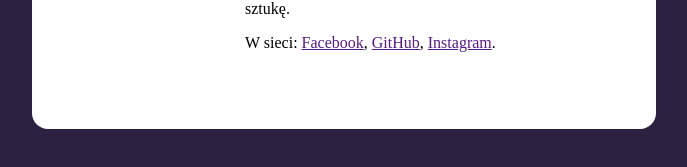
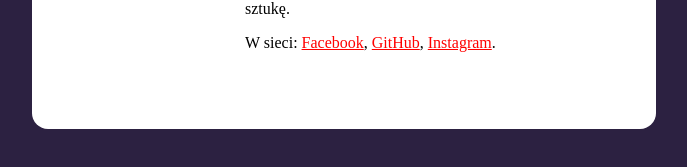
Before and after one commit to mardowiak/business-card2, a plain HTML site: page index.html in a window 1280 px wide. Shown: the part 431-598 px from the top of the page, without its empty margins (296-983 px from the left). Drawn offline with Linux system fonts and the light colour scheme.

Commit message:
Adding class link and adidng color

```diff
--- a/index.html
+++ b/index.html
@@ -22,7 +22,11 @@
             prelegent i szkoleniowiec. Uwielbia eksperymentować z nowymi
             technologiami, w swojej twórczości ocierając się o sztukę.
           </p>
-          <p>W sieci: <a href="">Facebook</a>, <a href="">GitHub</a>, <a href="">Instagram</a>.</p>
+          <p>
+            W sieci: <a class="link" href="">Facebook</a>,
+            <a class="link" href="">GitHub</a>,
+            <a class="link" href="">Instagram</a>.
+          </p>
         </div>
       </article>
     </main>
--- a/style.css
+++ b/style.css
@@ -50,3 +50,6 @@ padding-top:37px;
 .header-h2{
 
 }
+.link{
+color:red;
+}
```
